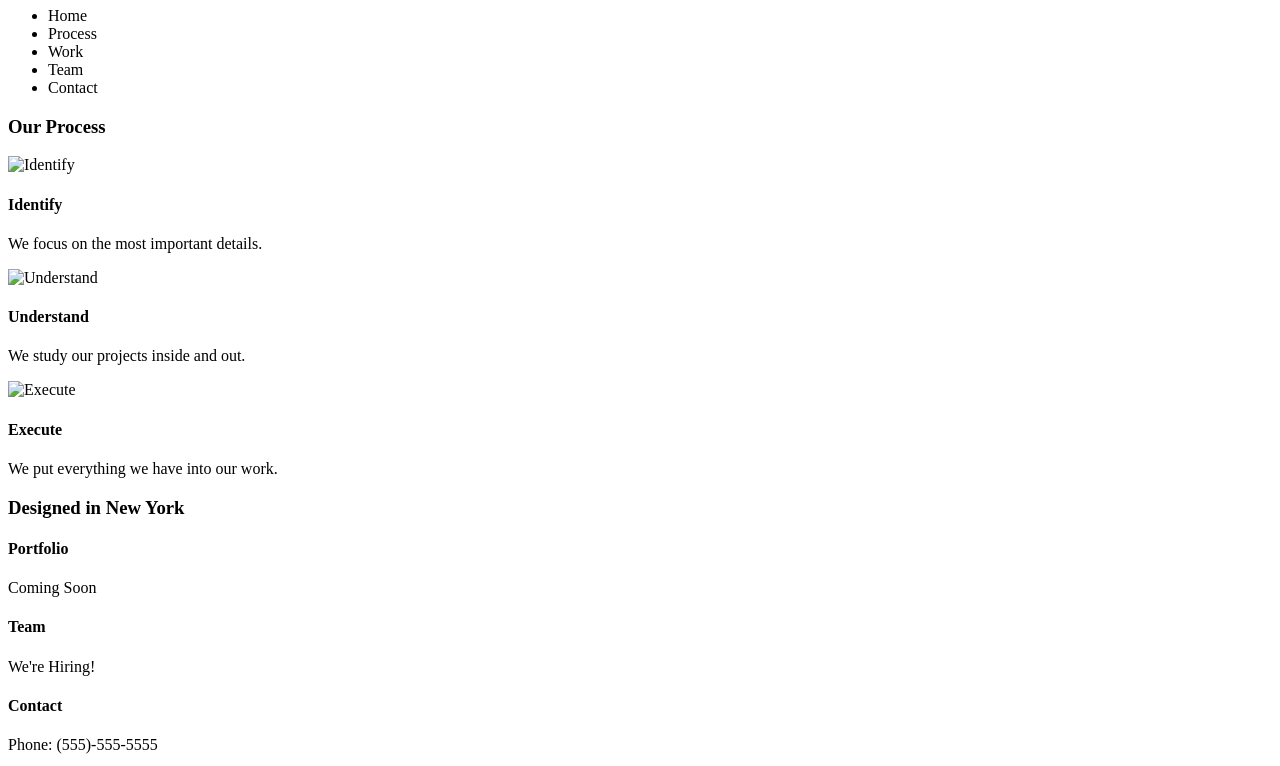
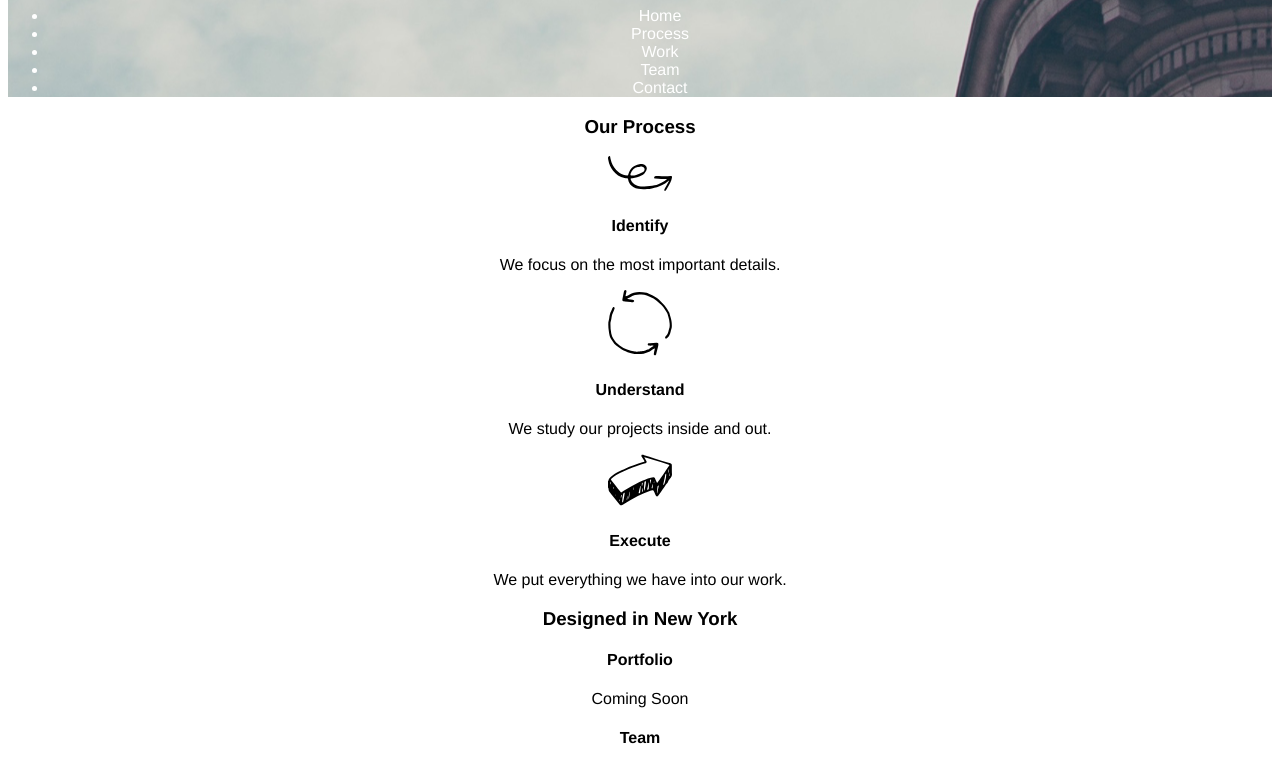
Before and after one commit to GlennVockings/broadway, a plain HTML site: page index.html in a window 1280 px wide. Shown: the part 73-839 px from the top of the page. Drawn offline with Linux system fonts and the light colour scheme.

Commit message:
changes for style

```diff
--- a/index.html
+++ b/index.html
@@ -3,12 +3,12 @@
   <head>
     <meta charset="utf-8">
     <title>Broadway Design</title>
-    <link href="./resources/css/style.css" type="text/css" rel="style" />
+    <link href="./resources/css/style.css" type="text/css" rel="stylesheet" />
   </head>
   <body>
 
 <!-- Header -->
-
+<div>
   <h1>Broadway Design</h1>
 
   <ul>
@@ -18,20 +18,20 @@
    <li>Team</li>
    <li>Contact</li>
   </ul>
-
+</div>
 <!-- Process -->
 
  <h3>Our Process</h3>
 
- <img src="../images/Identify.svg" alt="Identify"  />
+ <img src="./resources/images/identify.svg" alt="Identify"  />
  <h4>Identify</h4>
  <p>We focus on the most important details.</p>
 
- <img src="../images/understnad.svg" alt="Understand"  />
+ <img src="./resources/images/understand.svg" alt="Understand"  />
  <h4>Understand</h4>
  <p>We study our projects inside and out. </p>
 
- <img src="../images/execute.svg" alt="Execute"  />
+ <img src="./resources/images/execute.svg" alt="Execute"  />
  <h4>Execute</h4>
  <p>We put everything we have into our work.</p>
 
```
Lines whose indentation alone changed are shown as unchanged.
